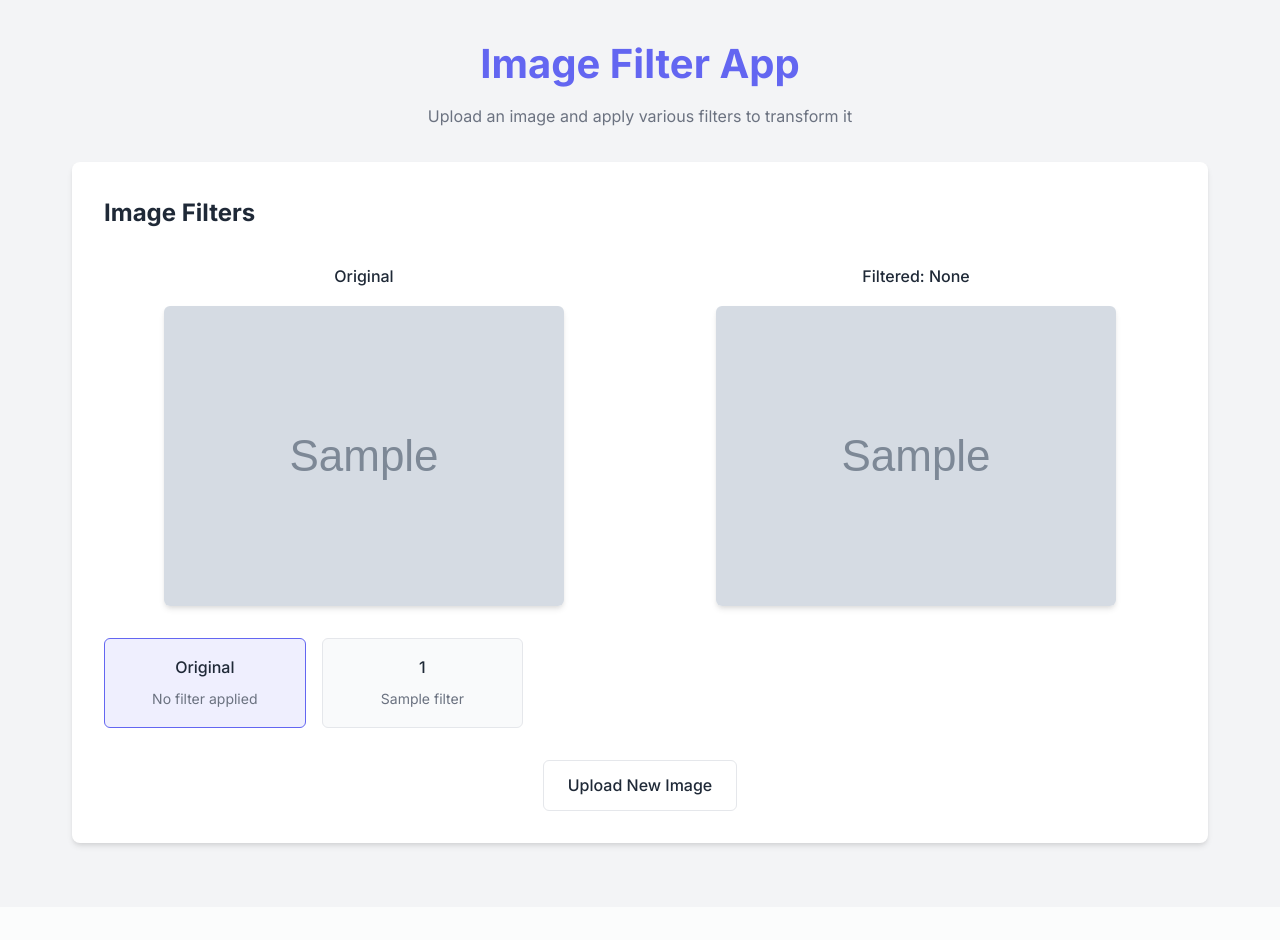
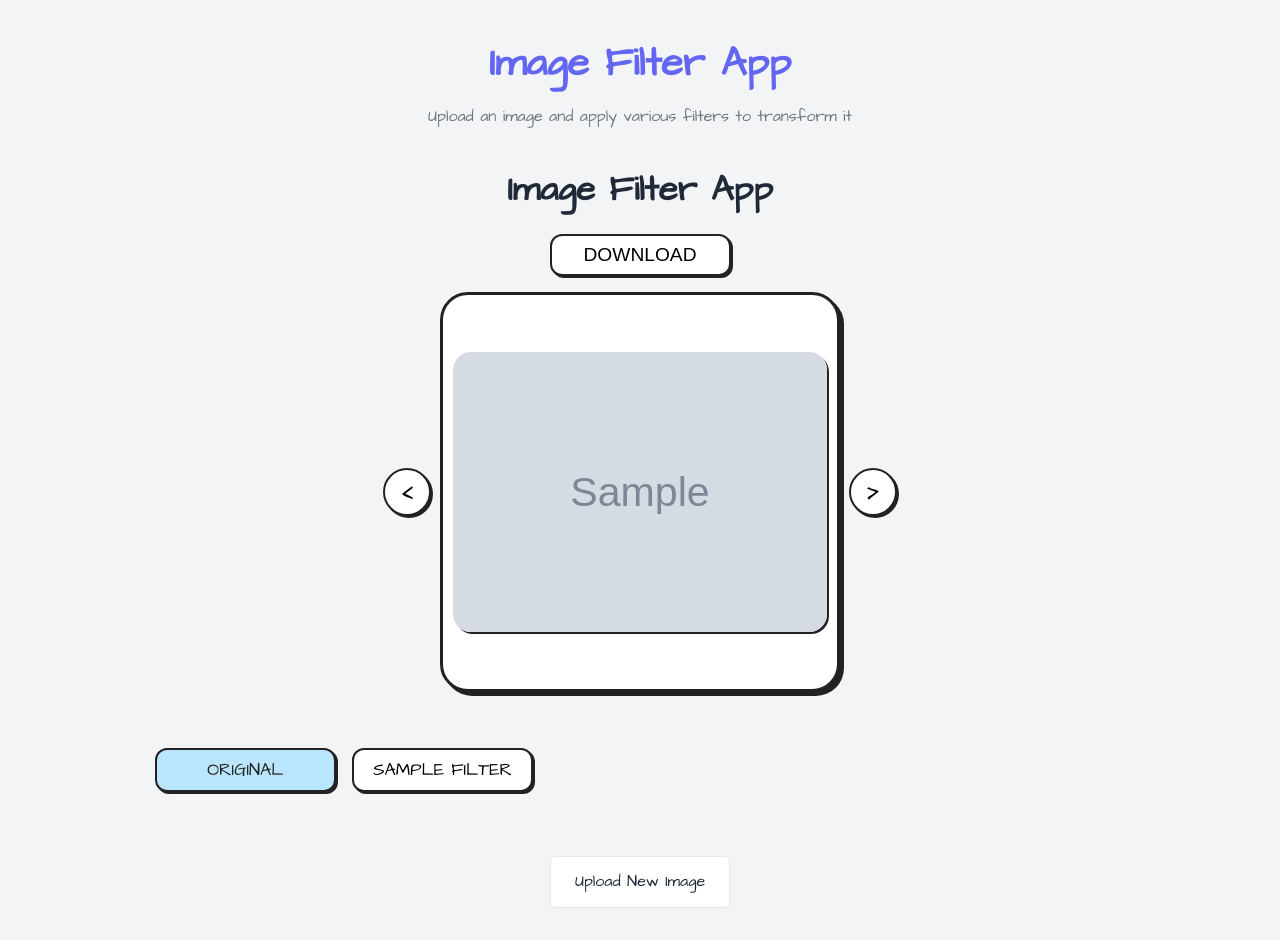
Before and after one commit to Wilcolab/Anythink-Market-lhwix6v6, a FastAPI app: template templates/filter.html in a window 1280 px wide. Before the commit the page ends 849 px from the top, so only its background shows below. Run offline with FastAPI, Linux system fonts and the light colour scheme; the template is opened without the code that fills it: most values are stand-ins (such as "Sample title", 1, 10 or a date in 2020); grey boxes marked "Sample" are stand-in pictures.

Commit message:
feature: update filter page UX to match hand-drawn mockup with centered image, arrows, and filter grid

```diff
--- a/templates/filter.html
+++ b/templates/filter.html
@@ -1,186 +1,200 @@
 {% extends "base.html" %}
 
 {% block extra_head %}
+<link href="https://fonts.googleapis.com/css2?family=Architects+Daughter&display=swap" rel="stylesheet">
 <style>
-    .preview-container {
+    body, .header h1, .button, .filter-btn, .arrow-btn {
+        font-family: 'Architects Daughter', cursive !important;
+    }
+    .main-app-container {
+        display: flex;
+        flex-direction: column;
+        align-items: center;
+        margin-top: 2rem;
+    }
+    .download-btn {
+        margin-bottom: 1rem;
+        font-size: 1.2rem;
+        border: 2px solid #222;
+        border-radius: 12px;
+        background: #fff;
+        padding: 0.5rem 2rem;
+        box-shadow: 2px 2px 0 #222;
+        cursor: pointer;
+        transition: background 0.2s;
+    }
+    .download-btn:hover {
+        background: #e0e7ff;
+    }
+    .image-frame {
+        position: relative;
+        width: 400px;
+        height: 400px;
+        border: 3px solid #222;
+        border-radius: 28px;
+        background: #fff;
+        display: flex;
+        align-items: center;
+        justify-content: center;
+        margin-bottom: 1.5rem;
+        box-shadow: 4px 4px 0 #222;
+    }
+    .main-image {
+        max-width: 95%;
+        max-height: 95%;
+        border-radius: 18px;
+        box-shadow: 2px 2px 0 #222;
+    }
+    .arrow-btn {
+        position: absolute;
+        top: 50%;
+        transform: translateY(-50%);
+        background: #fff;
+        border: 2px solid #222;
+        border-radius: 50%;
+        width: 48px;
+        height: 48px;
+        font-size: 2rem;
+        display: flex;
+        align-items: center;
+        justify-content: center;
+        cursor: pointer;
+        box-shadow: 2px 2px 0 #222;
+        z-index: 2;
+        user-select: none;
+    }
+    .arrow-btn.left { left: -60px; }
+    .arrow-btn.right { right: -60px; }
+    .filters-grid {
         display: grid;
-        grid-template-columns: repeat(2, 1fr);
-        gap: 2rem;
+        grid-template-columns: repeat(5, 1fr);
+        gap: 1rem;
+        margin-top: 2rem;
         margin-bottom: 2rem;
     }
-
-    .filter-active {
-        border-color: var(--primary-color);
-        background-color: rgba(99, 102, 241, 0.1);
+    .filter-btn {
+        border: 2px solid #222;
+        border-radius: 12px;
+        background: #fff;
+        padding: 0.5rem 1.2rem;
+        font-size: 1.1rem;
+        cursor: pointer;
+        box-shadow: 2px 2px 0 #222;
+        transition: background 0.2s, color 0.2s;
     }
-
-    .download-container {
-        text-align: center;
-        margin-top: 1rem;
-        display: none;
+    .filter-btn.selected {
+        background: #bae6fd;
+        color: #222;
+    }
+    @media (max-width: 700px) {
+        .image-frame { width: 95vw; height: 60vw; min-width: 200px; min-height: 200px; }
+        .arrow-btn.left { left: -40px; }
+        .arrow-btn.right { right: -40px; }
+        .filters-grid { grid-template-columns: repeat(2, 1fr); }
     }
 </style>
 {% endblock %}
 
 {% block content %}
-<div class="card">
-    <h2>Image Filters</h2>
-    <div class="preview-container">
-        <div class="preview-box">
-            <div class="preview-title">Original</div>
-            <img src="{{ image_data }}" alt="Original image" class="preview-image" id="original-image">
+<div class="main-app-container">
+    <h1 style="font-size:2.2rem; margin-bottom:1rem;">Image Filter App</h1>
+    <form id="download-form" method="POST" action="/download">
+        <input type="hidden" name="image_data" id="download-image-data">
+        <input type="hidden" name="filter_name" id="download-filter-name">
+        <button type="submit" class="download-btn">DOWNLOAD</button>
+    </form>
+    <div class="image-frame">
+        <button class="arrow-btn left" id="arrow-left">&#60;</button>
+        <img src="{{ image_data }}" alt="Filtered image" class="main-image" id="main-image">
+        <button class="arrow-btn right" id="arrow-right">&#62;</button>
     </div>
-        <div class="preview-box">
-            <div class="preview-title">Filtered: <span id="current-filter">None</span></div>
-            <img src="{{ image_data }}" alt="Filtered image" class="preview-image" id="filtered-image">
-            <div class="download-container" id="download-container">
-                <a href="#" class="button" id="download-button">Download</a>
+    <div class="filters-grid" id="filters-grid">
+        <button class="filter-btn" data-filter="none">ORIGINAL</button>
+        {% for filter_id, filter_name in filters.items() %}
+        <button class="filter-btn" data-filter="{{ filter_id }}">{{ filter_name|upper }}</button>
+        {% endfor %}
     </div>
 </div>
-    </div>
-
-    <div>
-        <input type="hidden" name="image_id" id="image-id" value="{{ image_id }}">
-
-        <div class="filter-container">
-            <div class="filter-option" data-filter="none">
-                <div class="filter-name">Original</div>
-                <div class="filter-description">No filter applied</div>
-            </div>
-            {% for filter_id, filter_name in filters.items() %}
-            <div class="filter-option" data-filter="{{ filter_id }}">
-                <div class="filter-name">{{ filter_id|capitalize }}</div>
-                <div class="filter-description">{{ filter_name }}</div>
-            </div>
-            {% endfor %}
-        </div>
-
 <div class="button-container">
     <a href="/" class="button button-secondary">Upload New Image</a>
 </div>
-
-        <div class="loading" id="loading">
+<div class="loading" id="loading" style="display:none;">
     <svg xmlns="http://www.w3.org/2000/svg" width="24" height="24" viewBox="0 0 24 24" fill="none" stroke="currentColor" stroke-width="2" stroke-linecap="round" stroke-linejoin="round">
         <circle cx="12" cy="12" r="10"></circle>
         <path d="M12 6v6l4 2"></path>
     </svg>
     <span>Processing Image...</span>
 </div>
-    </div>
-</div>
 {% endblock %}
 
 {% block extra_scripts %}
 <script>
     document.addEventListener('DOMContentLoaded', function() {
-        const filterOptions = document.querySelectorAll('.filter-option');
-        const imageId = document.getElementById('image-id').value;
-        const filteredImage = document.getElementById('filtered-image');
-        const originalImage = document.getElementById('original-image');
-        const currentFilterText = document.getElementById('current-filter');
+        const filterBtns = Array.from(document.querySelectorAll('.filter-btn'));
+        const imageId = "{{ image_id }}";
+        const mainImage = document.getElementById('main-image');
         const loadingIndicator = document.getElementById('loading');
-        const downloadContainer = document.getElementById('download-container');
-        const downloadButton = document.getElementById('download-button');
+        const downloadForm = document.getElementById('download-form');
+        const downloadImageData = document.getElementById('download-image-data');
+        const downloadFilterName = document.getElementById('download-filter-name');
+        let currentFilterIdx = 0;
+        let filterOrder = filterBtns.map(btn => btn.getAttribute('data-filter'));
+        let currentImageData = "{{ image_data }}";
 
-        let currentImageData = null;
-        let currentFilterName = 'None';
+        function setSelected(idx) {
+            filterBtns.forEach((btn, i) => btn.classList.toggle('selected', i === idx));
+        }
 
-        // Hide loading indicator initially
-        loadingIndicator.style.display = 'none';
-
-        filterOptions.forEach(option => {
-            option.addEventListener('click', function() {
-                // Remove active class from all options
-                filterOptions.forEach(opt => opt.classList.remove('filter-active'));
-
-                // Add active class to selected option
-                this.classList.add('filter-active');
-
-                const selectedFilter = this.getAttribute('data-filter');
-                currentFilterName = selectedFilter === 'none' ? 'None' : selectedFilter.charAt(0).toUpperCase() + selectedFilter.slice(1);
-                currentFilterText.textContent = currentFilterName;
-
-                // If "none" is selected, show the original image
-                if (selectedFilter === 'none') {
-                    filteredImage.src = originalImage.src;
-                    downloadContainer.style.display = 'none';
-                    currentImageData = null;
+        function applyFilter(filter) {
+            if (filter === 'none') {
+                mainImage.src = "{{ image_data }}";
+                currentImageData = "{{ image_data }}";
+                setSelected(0);
                 return;
             }
-
-                // Show loading indicator
             loadingIndicator.style.display = 'flex';
-
-                // Create form data
             const formData = new FormData();
             formData.append('image_id', imageId);
-                formData.append('selected_filter', selectedFilter);
-
-                // Send request to apply filter
+            formData.append('selected_filter', filter);
             fetch('/api/apply-filter', {
                 method: 'POST',
                 body: formData
             })
             .then(response => response.json())
             .then(data => {
-                    // Update filtered image source with base64 data
-                    filteredImage.src = data.image_data;
+                mainImage.src = data.image_data;
                 currentImageData = data.image_data;
-
-                    // Show download button
-                    downloadContainer.style.display = 'block';
-
-                    // Hide loading indicator
                 loadingIndicator.style.display = 'none';
             })
-                .catch(error => {
-                    console.error('Error applying filter:', error);
-                    loadingIndicator.style.display = 'none';
-                });
+            .catch(() => { loadingIndicator.style.display = 'none'; });
+        }
+
+        filterBtns.forEach((btn, idx) => {
+            btn.addEventListener('click', function() {
+                currentFilterIdx = idx;
+                setSelected(idx);
+                applyFilter(filterOrder[idx]);
             });
         });
 
-        // Handle download button click
-        downloadButton.addEventListener('click', function(e) {
-            e.preventDefault();
-
-            if (!currentImageData) return;
-
-            // Create a form for the download POST request
-            const form = document.createElement('form');
-            form.method = 'POST';
-            form.action = '/download';
-            form.style.display = 'none';
-
-            // Add the image data
-            const imageDataInput = document.createElement('input');
-            imageDataInput.type = 'hidden';
-            imageDataInput.name = 'image_data';
-            imageDataInput.value = currentImageData;
-            form.appendChild(imageDataInput);
-
-            // Add the filter name
-            const filterNameInput = document.createElement('input');
-            filterNameInput.type = 'hidden';
-            filterNameInput.name = 'filter_name';
-            filterNameInput.value = currentFilterName.toLowerCase();
-            form.appendChild(filterNameInput);
-
-            // Submit the form
-            document.body.appendChild(form);
-            form.submit();
-
-            // Clean up
-            setTimeout(() => {
-                document.body.removeChild(form);
-            }, 1000);
+        // Arrow navigation
+        document.getElementById('arrow-left').addEventListener('click', function() {
+            currentFilterIdx = (currentFilterIdx - 1 + filterBtns.length) % filterBtns.length;
+            filterBtns[currentFilterIdx].click();
+        });
+        document.getElementById('arrow-right').addEventListener('click', function() {
+            currentFilterIdx = (currentFilterIdx + 1) % filterBtns.length;
+            filterBtns[currentFilterIdx].click();
         });
 
-        // Select "Original" by default
-        const originalOption = document.querySelector('.filter-option[data-filter="none"]');
-        if (originalOption) {
-            originalOption.classList.add('filter-active');
-        }
+        // Download
+        downloadForm.addEventListener('submit', function(e) {
+            downloadImageData.value = currentImageData;
+            downloadFilterName.value = filterOrder[currentFilterIdx];
+        });
+
+        // Select original by default
+        setSelected(0);
     });
 </script>
 {% endblock %}
```
Lines whose indentation alone changed are shown as unchanged.
